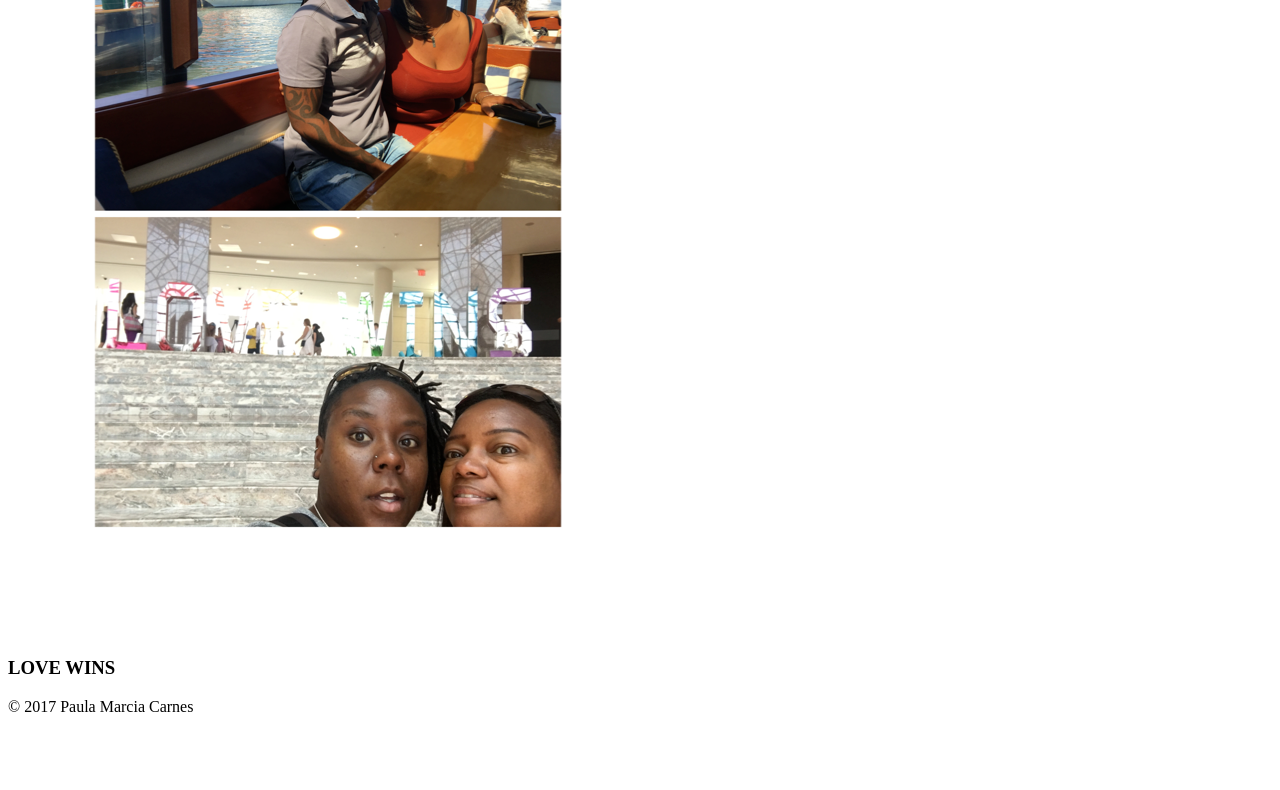
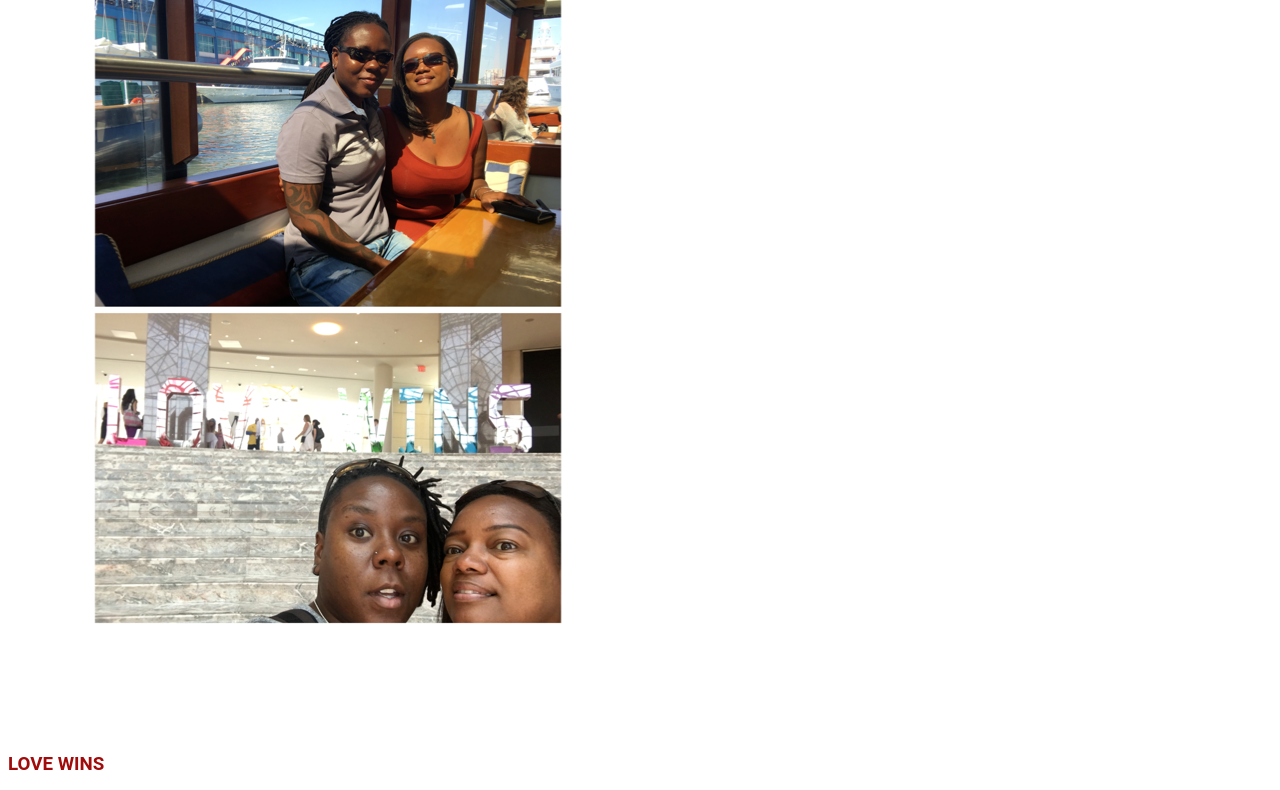
Before and after one commit to paulamarcia/html-me-something, a plain HTML site: page index.html in a window 1280 px wide. Shown: the part 2010-2800 px from the top of the page. Before the commit the page ends 2742 px from the top, so only its background shows below. Drawn offline with Linux system fonts and the light colour scheme.

Commit message:
added more details

```diff
--- a/index.html
+++ b/index.html
@@ -11,6 +11,7 @@
 	<body>
 		<header>
 			<h1>We Love To Travel to Show Our Pride</h1>
+			<h1 class = "different">
 			<nav>
 				<ul>
 					<li>NYC</li>
@@ -26,7 +27,7 @@
 				<section>
 
 					<h2>NYC</h2>
-					<p>My partner and I like to travel to NYC every year for their Pride activities in June. We've attended parades that have lasted 6hrs. We've seen celebrities from all over.</p>
+					<p>My partner and I like to travel to NYC every year for their Pride activities in June. We've attended parades that have lasted over 6hrs and we've seen celebrities from all over the world.</p>
 					<figure>
 						<img src="images/funphoto2nyc.jpg"/>
 
--- a/styles.css
+++ b/styles.css
@@ -1,6 +1,28 @@
 img {
      margin-top: 100px;
      margin-bottom: 100px;
-     margin-right: 200px;
+     margin-right: 100px;
      margin-left: 80px;
 }
+body {
+    font-family: "Roboto", "Helvetica", "Arial", sans-serif;
+  }
+
+  body {
+    color: #566b78;
+  }
+  footer {
+    background: #f5f7f9;
+    border-bottom: 1px solid #d8dee9;
+    color: #a7adba;
+  }
+
+  h1,
+  h2,
+  strong {
+    color: #A00B0B;
+  }
+
+  .different {
+      font-size: 30px }
+  }
```
